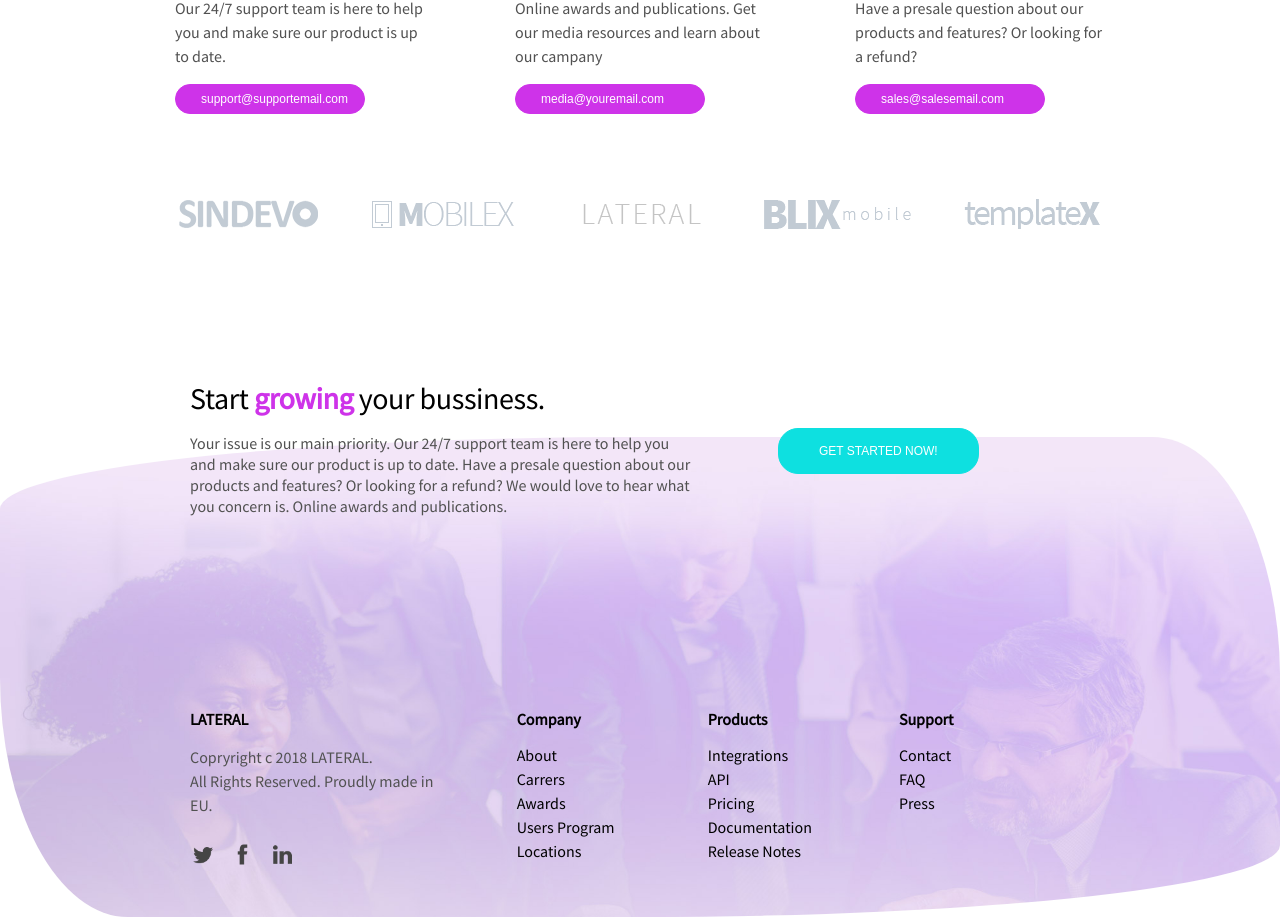
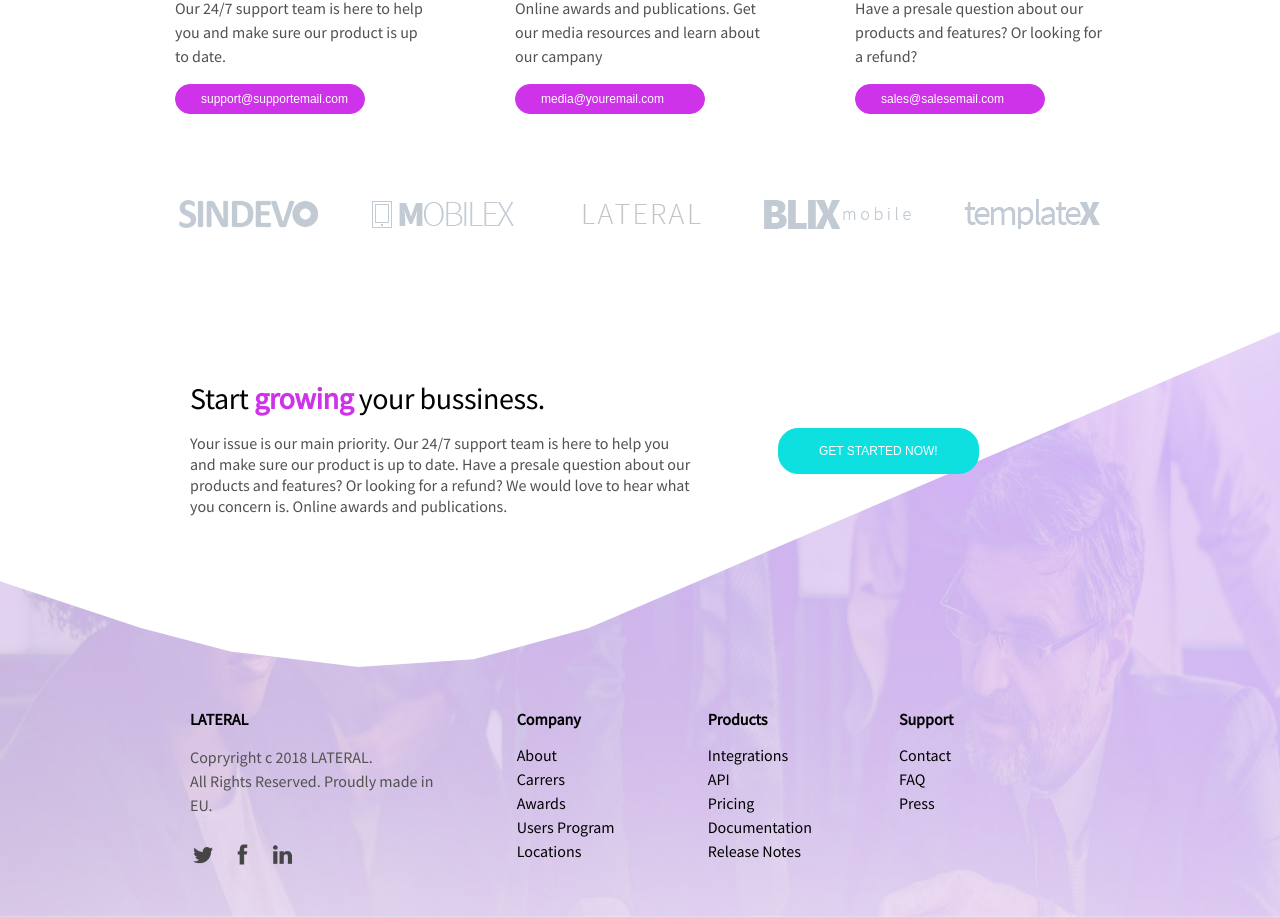
Before and after one commit to Daniel-Vasquez/mi-credito, a React (Create React App) app: page / in a window 1280 px wide. Shown: the part 4154-5071 px from the top of the page. Built offline with nearby package versions, Linux system fonts and the light colour scheme.

Commit message:
Changing footer image

```diff
--- a/src/App.css
+++ b/src/App.css
@@ -30,8 +30,9 @@
   bottom: 0;
   z-index: -1;
   width: 100%;
-  height: 480px;
-  border-radius: 50% 10% / 15% 50%;
+  height: 780px;
+  clip-path: polygon(28% 68%, 37% 67%, 46% 63%, 100% 25%, 100% 100%, 0 100%, 0 57%, 11% 63%, 18% 66%);
+
 }
 
 @Media screen and (max-width: 750px) {
@@ -41,8 +42,7 @@
   }
 
   .MainContainer_img-footer {
-    height: 400px;
-    bottom: 200px;
+    height: 600px;
   }
 }
 
@@ -53,7 +53,6 @@
   }
 
   .MainContainer_img-footer {
-    height: 330px;
-    bottom: 550px;
+    height: 530px;
   }
 }
```
